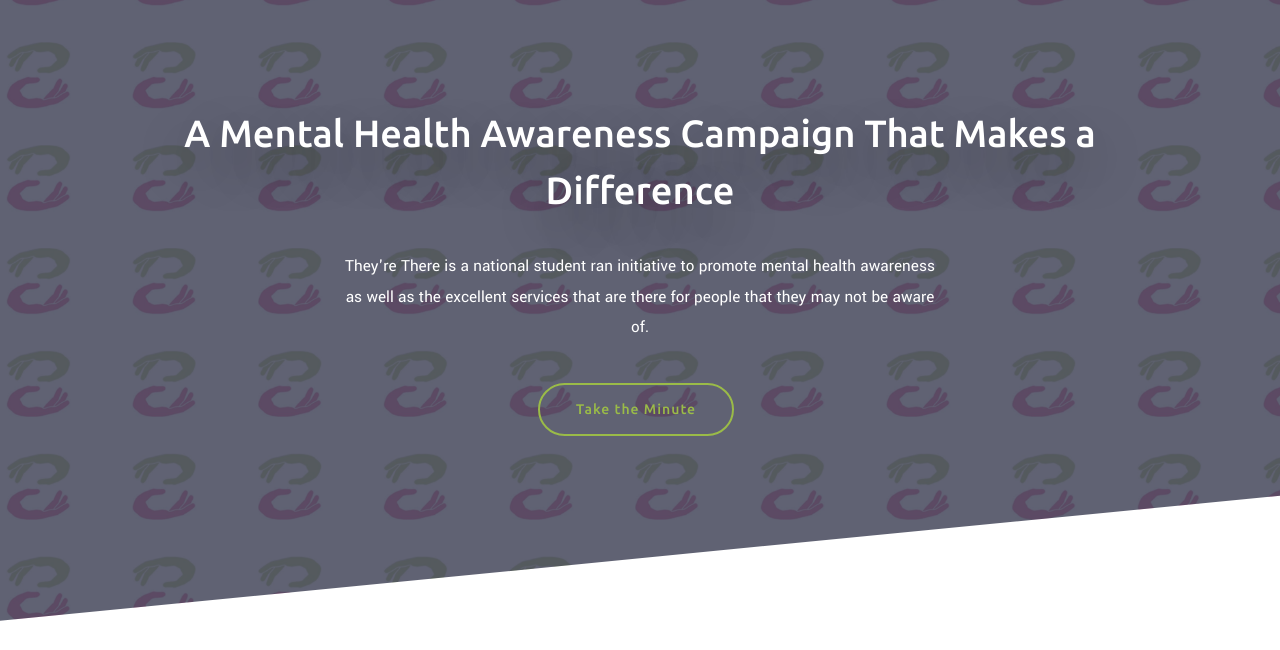
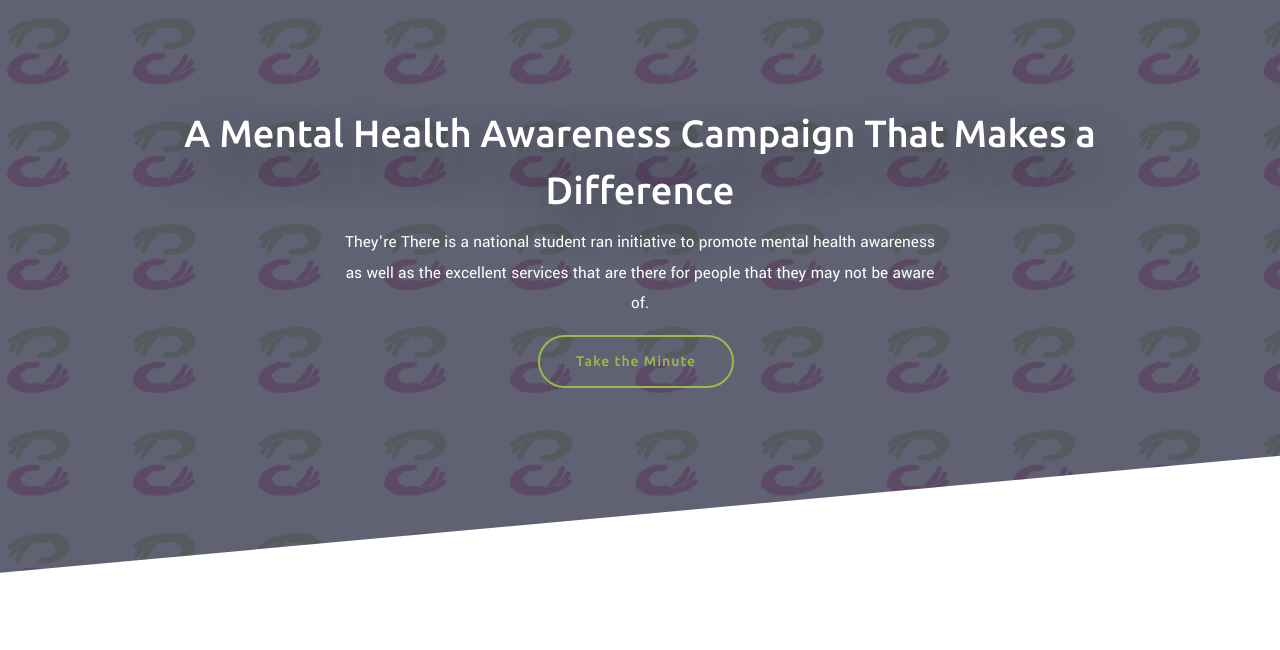
Before and after one commit to senroche/Theyre-There, a plain HTML site: page index.html in a window 1280 px wide. Shown: the part 115-765 px from the top of the page. Drawn offline with Linux system fonts and the light colour scheme; a script that the page names is missing; files whose address does not match are found by name.

Commit message:
Less padding for campaign landing

```diff
--- a/index.html
+++ b/index.html
@@ -82,8 +82,8 @@
                         <div class="row justify-content-center">
                             <div class="col-lg-10 text-center">
                                 <h6 class="home-title text-white"> A Mental Health Awareness Campaign That Makes a Difference</h6>
-                                <p class="pt-4 home-sub-title text-white mx-auto">They're There is a national student ran initiative to promote mental health awareness as well as the excellent services that are there for people that they may not be aware of.</p>
-                                <div class="pt-4">
+                                <p class="home-sub-title text-white mx-auto">They're There is a national student ran initiative to promote mental health awareness as well as the excellent services that are there for people that they may not be aware of.</p>
+                                <div>
                                     <a href="minute.html" class="btn btn-outline btn-rounded mr-2"><span>Take the Minute</span></a>
                                 </div>
                             </div>
```
